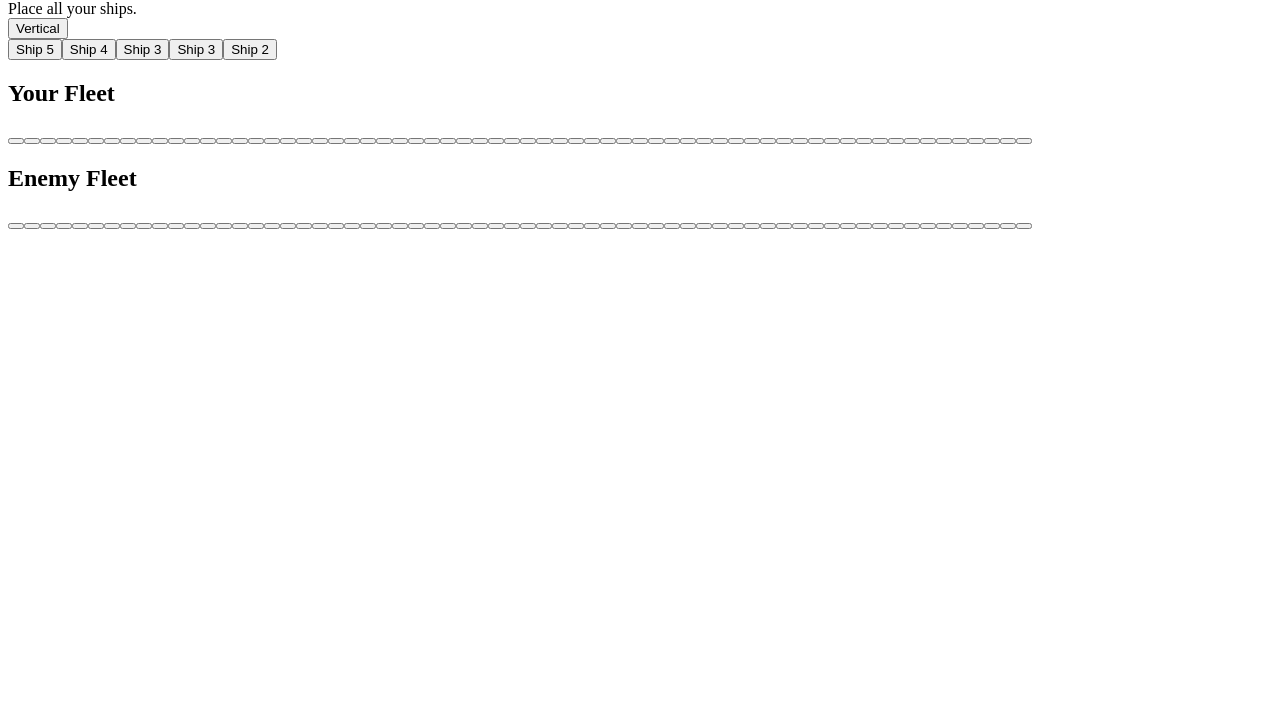
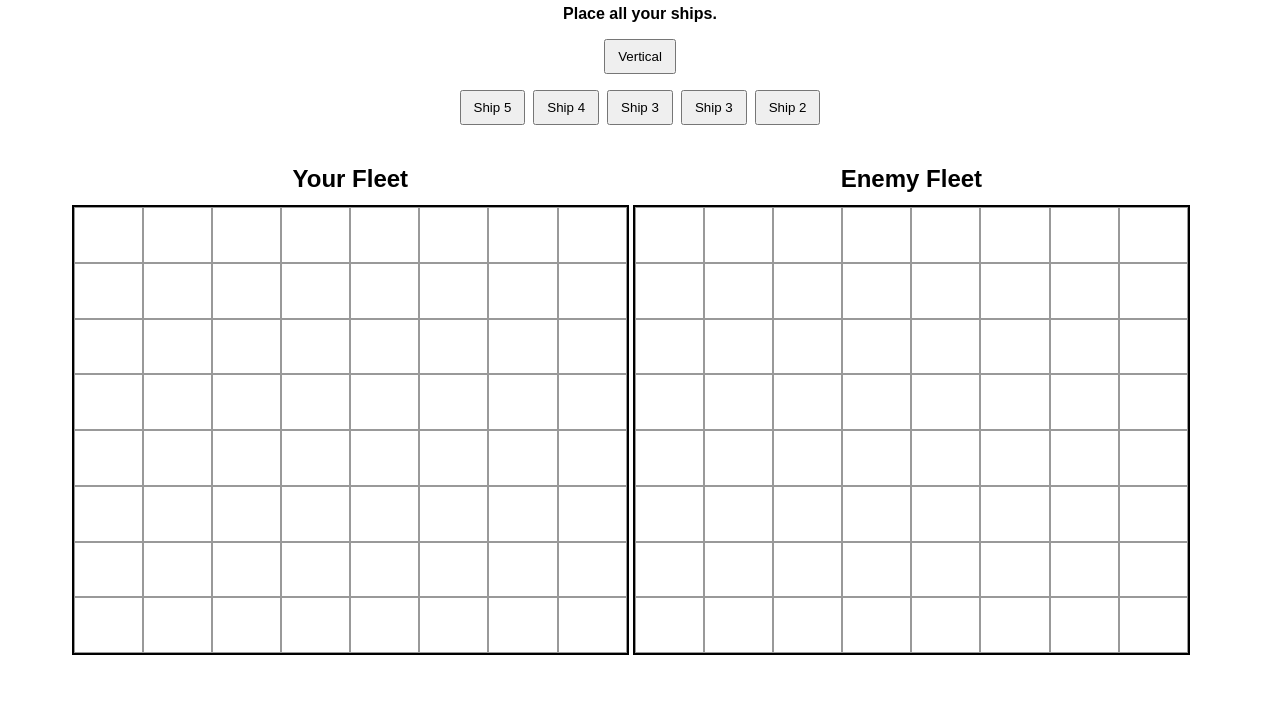
Before and after one commit to VictorMukumbu/topBattleshipProject, a website with bundled scripts: page index.html in a window 1280 px wide. Shown: the part 80-800 px from the top of the page. Built offline with nearby package versions, Linux system fonts and the light colour scheme.

Commit message:
feat: complete browser ui gameplay

```diff
--- a/index.html
+++ b/index.html
@@ -5,8 +5,10 @@
     <meta
         name="viewport"
         content="width=device-width, initial-scale=1.0"
+        author="Victor Mukumbu"
     >
-    <title>Battleship</title>
+    <title>Battleship|Victor Mukumbu</title>
+    <link rel="stylesheet" href="./src/style.css">
 </head>
 
 <body>
--- a/package.json
+++ b/package.json
@@ -4,7 +4,8 @@
   "description": "",
   "main": "index.js",
   "scripts": {
-    "test": "jest"
+    "test": "jest",
+    "start": "live-server"
   },
   "keywords": [],
   "author": "",
@@ -14,7 +15,8 @@
     "@babel/preset-env": "^7.29.7",
     "babel-jest": "^30.5.1",
     "jest": "^30.5.1",
-    "jest-environment-jsdom": "^30.5.2"
+    "jest-environment-jsdom": "^30.5.2",
+    "live-server": "^1.2.2"
   },
   "type": "module"
 }
--- a/src/dom-ui.js
+++ b/src/dom-ui.js
@@ -1,7 +1,7 @@
-import { GameUi } from "./game-ui";
-import { placeShipLogic } from "./ship-placement";
-import { createFleet } from "./fleet";
-import { setupComputerFleet } from "./setup-game";
+import { GameUi } from "./game-ui.js";
+import { placeShipLogic } from "./ship-placement.js";
+import { createFleet } from "./fleet.js";
+import { setupComputerFleet } from "./setup-game.js";
 
 export function DomUi() {
     const ui = GameUi()
@@ -161,9 +161,18 @@ export function DomUi() {
             button.dataset.shipIndex = index
             button.textContent = `Ship ${ship.length}`
 
-            button.addEventListener("click", () => {
-                selectShip(ship)
-            })
+        button.addEventListener("click", () => {
+            selectShip(ship)
+
+            document
+                .querySelectorAll(".ship-selection")
+                .forEach(button => {
+                    button.classList.remove("selected")
+                })
+
+            button.classList.add("selected")
+        })
+
 
             fleetContainer.appendChild(button)
         })
--- a/src/fleet.js
+++ b/src/fleet.js
@@ -1,4 +1,4 @@
-import { Ship } from "./ship"
+import { Ship } from "./ship.js"
 
 export function createFleet() {
     return [
--- a/src/game-controller.js
+++ b/src/game-controller.js
@@ -1,4 +1,4 @@
-import { Player } from "./player";
+import { Player } from "./player.js";
 
 export function GameController() {
     let player1 = Player("human")
--- a/src/gameboard.js
+++ b/src/gameboard.js
@@ -1,4 +1,4 @@
-import { Ship } from "./ship"
+import { Ship } from "./ship.js"
 
 export function Gameboard(){
     function placeShip(ship,coordinates){
--- a/src/index.js
+++ b/src/index.js
@@ -1,4 +1,4 @@
-import { DomUi } from "./dom-ui"
+import { DomUi } from "./dom-ui.js"
 
 export function startGame() {
     return DomUi()
--- a/src/player.js
+++ b/src/player.js
@@ -1,4 +1,4 @@
-import { Gameboard } from "./gameboard";
+import { Gameboard } from "./gameboard.js";
 
 export function Player(type) {
     let board = Gameboard()
--- a/src/setup-game.js
+++ b/src/setup-game.js
@@ -1,4 +1,4 @@
-import { createFleet } from "./fleet"
+import { createFleet } from "./fleet.js"
 
 export function setupComputerFleet(board) {
     const fleet = createFleet()
--- /dev/null
+++ b/src/style.css
@@ -0,0 +1,180 @@
+* {
+    box-sizing: border-box;
+}
+
+html,
+body {
+    width: 100%;
+    max-width: 100%;
+    margin: 0;
+    padding: 0;
+    overflow-x: hidden;
+}
+
+body {
+    font-family: Arial, sans-serif;
+}
+
+main {
+    width: 100%;
+    max-width: 1200px;
+    margin: 0 auto;
+    padding: 16px;
+}
+
+h1 {
+    margin: 0 0 16px;
+    text-align: center;
+}
+
+.game-status {
+    margin: 16px 0;
+    text-align: center;
+    font-weight: bold;
+}
+
+#direction-button {
+    display: block;
+    margin: 16px auto;
+    padding: 8px 12px;
+}
+
+.fleet {
+    display: flex;
+    flex-wrap: wrap;
+    justify-content: center;
+    gap: 8px;
+    width: 100%;
+    margin: 16px 0;
+}
+
+.ship-selection {
+    padding: 8px 12px;
+}
+
+section {
+    width: 100%;
+    margin: 24px 0;
+}
+
+section h2 {
+    margin: 0 0 12px;
+    text-align: center;
+}
+
+#player-board,
+#opponent-board {
+    width: 100%;
+    min-width: 0;
+}
+.ship-selection.selected {
+    outline: 3px solid black;
+    font-weight: bold;
+}
+
+/*
+ * MOBILE FIRST
+ *
+ * The board is based directly on the viewport width.
+ * main has 16px padding on each side.
+ */
+.board {
+    display: grid;
+
+    grid-template-columns: repeat(8, minmax(0, 1fr));
+    grid-template-rows: repeat(8, minmax(0, 1fr));
+
+    width: min(calc(100vw - 32px), 400px);
+    height: min(calc(100vw - 32px), 400px);
+
+    border: 2px solid black;
+    overflow: hidden;
+}
+
+.cell {
+    width: 100%;
+    height: 100%;
+
+    min-width: 0;
+    min-height: 0;
+
+    margin: 0;
+    padding: 0;
+
+    border: 1px solid #999;
+    background: white;
+
+    cursor: pointer;
+}
+
+.cell:hover {
+    background: #ddd;
+}
+
+.cell.ship {
+    background: lightgray;
+}
+
+.cell.hit {
+    background: red;
+    cursor: default;
+}
+
+.cell.missed {
+    background: lightblue;
+    cursor: default;
+}
+
+#opponent-board .cell.ship {
+    background: white;
+}
+
+#opponent-board .cell:not(.hit):not(.missed):hover {
+    background: #ddd;
+}
+
+#opponent-board .cell.ship:hover {
+    background: #ddd;
+}
+
+
+/*
+ * TABLET
+ */
+@media (min-width: 600px) {
+    main {
+        padding: 24px;
+    }
+
+    .board {
+        width: min(80vw, 450px);
+    }
+}
+
+
+/*
+ * DESKTOP
+ */
+@media (min-width: 900px) {
+    main {
+        padding: 32px;
+    }
+
+    main > section {
+        display: inline-block;
+        width: 49%;
+        vertical-align: top;
+        margin: 24px 0;
+    }
+
+    #player-board,
+    #opponent-board {
+        width: 100%;
+    }
+
+    .board {
+        width: min(40vw, 450px);
+        height: min(40vw, 450px);
+        margin: 0 auto;
+    }
+}
```
Also changed, not shown: tests/dom-ui.test.js (+228 -0 lines), 1 other file.
